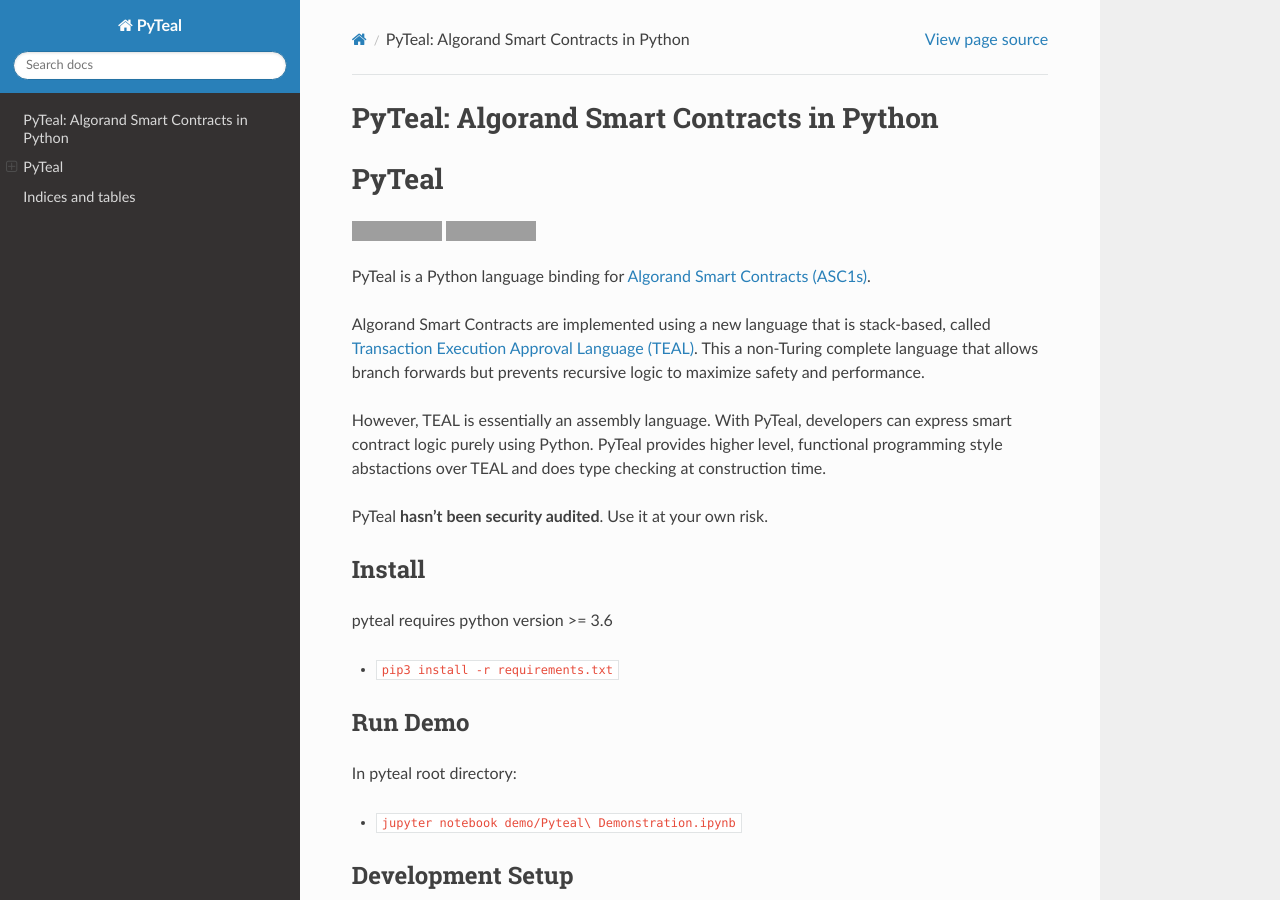
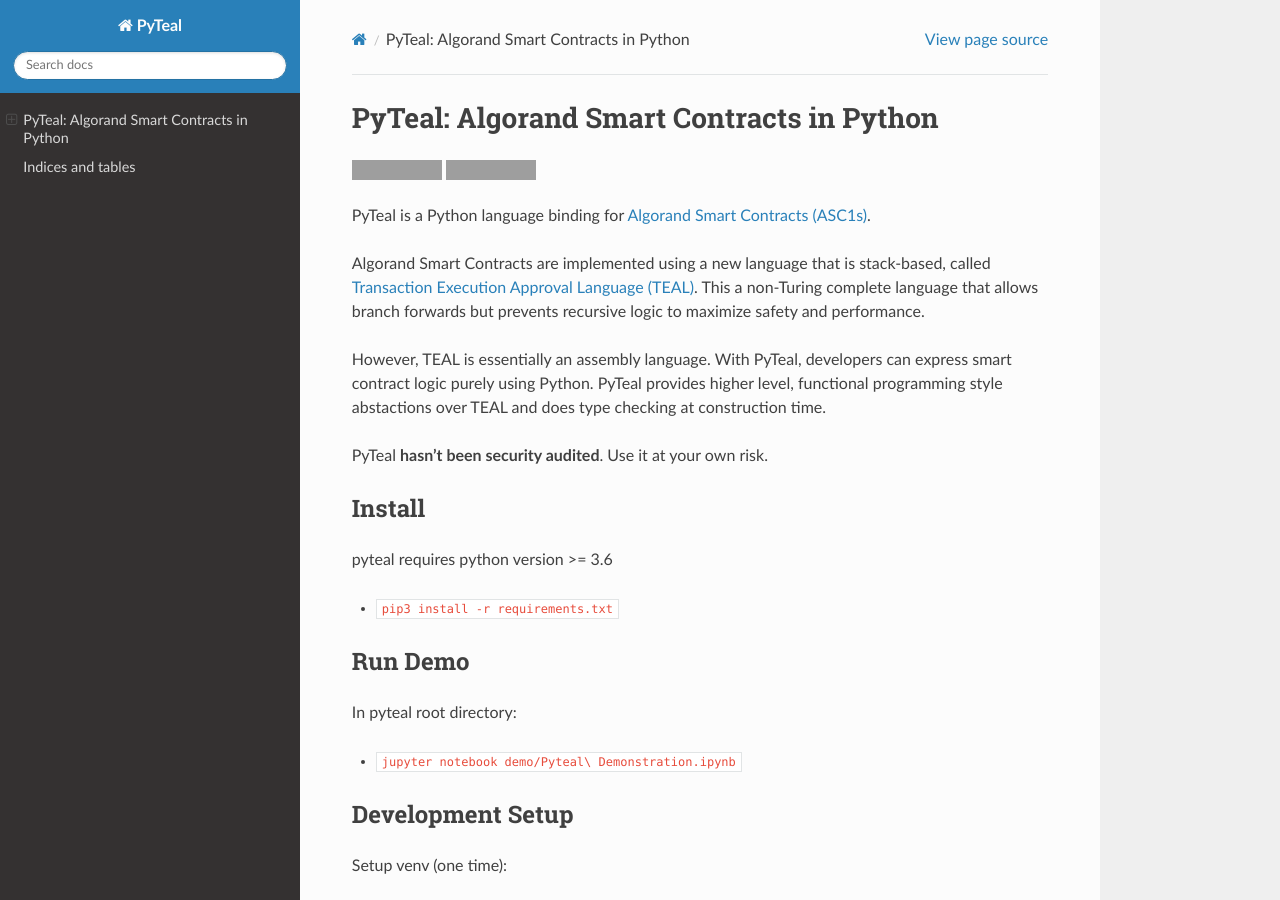
Before and after one commit to algorand/pyteal, a Sphinx documentation site: the page built from docs/index.rst, in a window 1280 px wide and 900 px high. Built offline with Sphinx 7.4.7 and the Read the Docs theme 2.0.0, drawn with Linux system fonts in a browser that asks for light colours; grey boxes are pictures that could not be loaded.

Commit message:
fix document

```diff
--- a/docs/conf.py
+++ b/docs/conf.py
@@ -27,7 +27,7 @@
 # Add any Sphinx extension module names here, as strings. They can be
 # extensions coming with Sphinx (named 'sphinx.ext.*') or your custom
 # ones.
-extensions = ['recommonmark', 'm2r']
+extensions = ['m2r']
 source_suffix = ['.rst', '.md']
 master_doc = 'index'
 
--- a/docs/index.rst
+++ b/docs/index.rst
@@ -2,9 +2,6 @@
    sphinx-quickstart on Fri Jan 31 14:27:13 2020.
    You can adapt this file completely to your liking, but it should at least
    contain the root `toctree` directive.
-
-PyTeal: Algorand Smart Contracts in Python
-==========================================
 
 .. mdinclude:: ../README.md
 
```
Also changed, not shown: README.md (+1 -1 lines).
